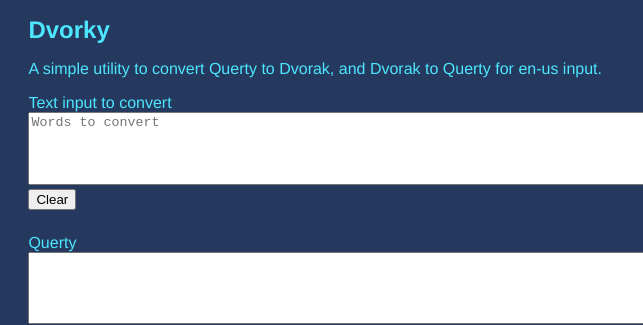
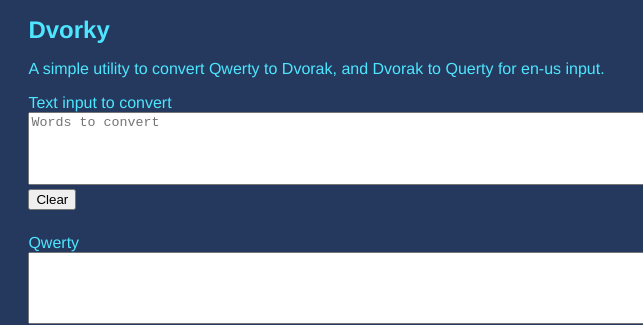
Before and after one commit to wilron/dvorky, a plain HTML site: page index.html in a window 1280 px wide. Shown: the top 325 px of the page, 106-749 px from the left. Drawn offline with Linux system fonts and the light colour scheme.

Commit message:
Update index.html

```diff
--- a/index.html
+++ b/index.html
@@ -42,7 +42,7 @@ textarea {
     <main>
       <h1>Dvorky</h1>
       <p>
-      A simple utility to convert Querty to Dvorak, and Dvorak to Querty for en-us input.
+      A simple utility to convert Qwerty to Dvorak, and Dvorak to Querty for en-us input.
       </p>
       <form>
         <div class="output">
@@ -52,7 +52,7 @@ textarea {
         </div>
 
         <div class="output">
-          <label for="quertyOutput">Querty</label>
+          <label for="quertyOutput">Qwerty</label>
           <textarea id="quertyOutput"></textarea>
           <button id="copyQ">Copy</button>
         </div>
```
